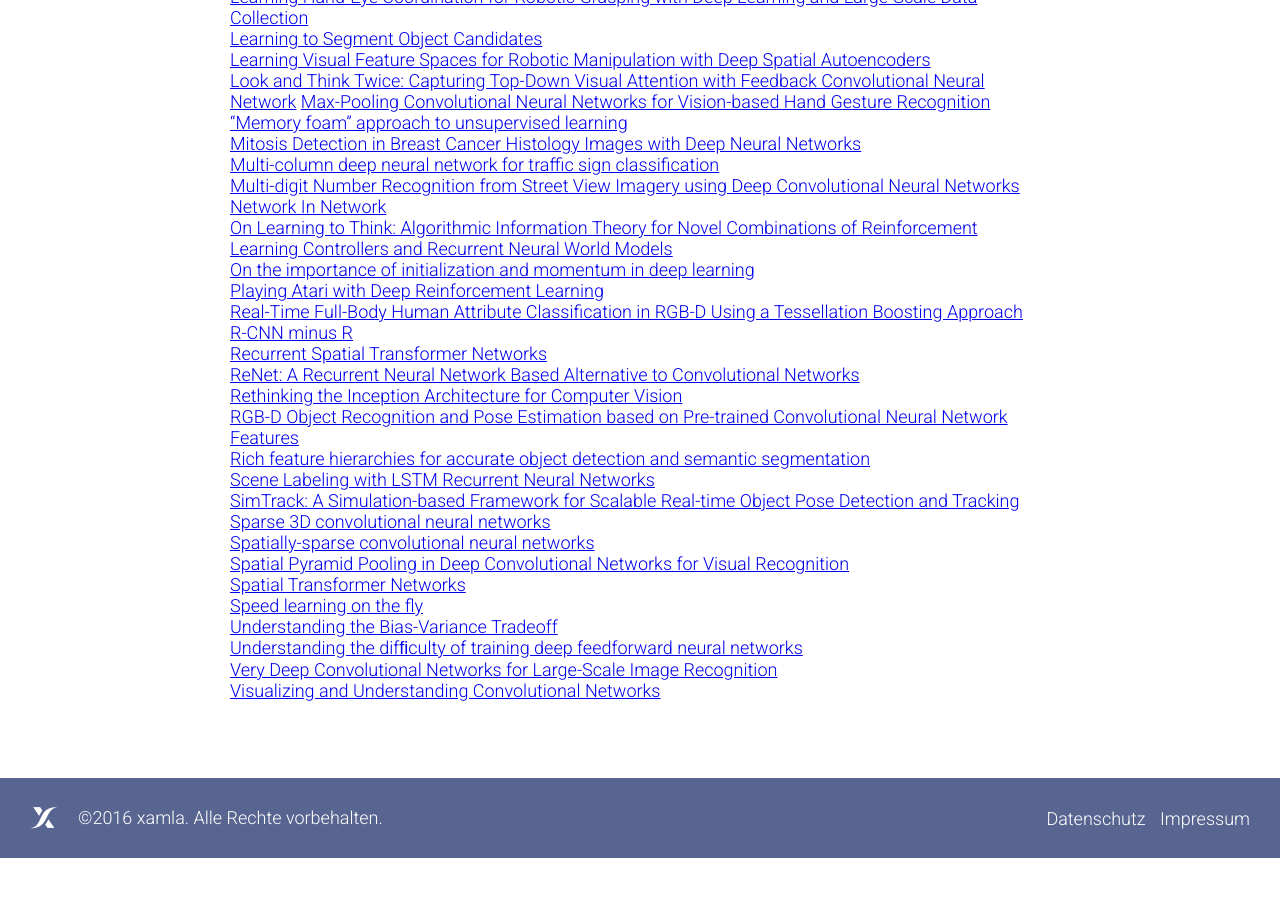
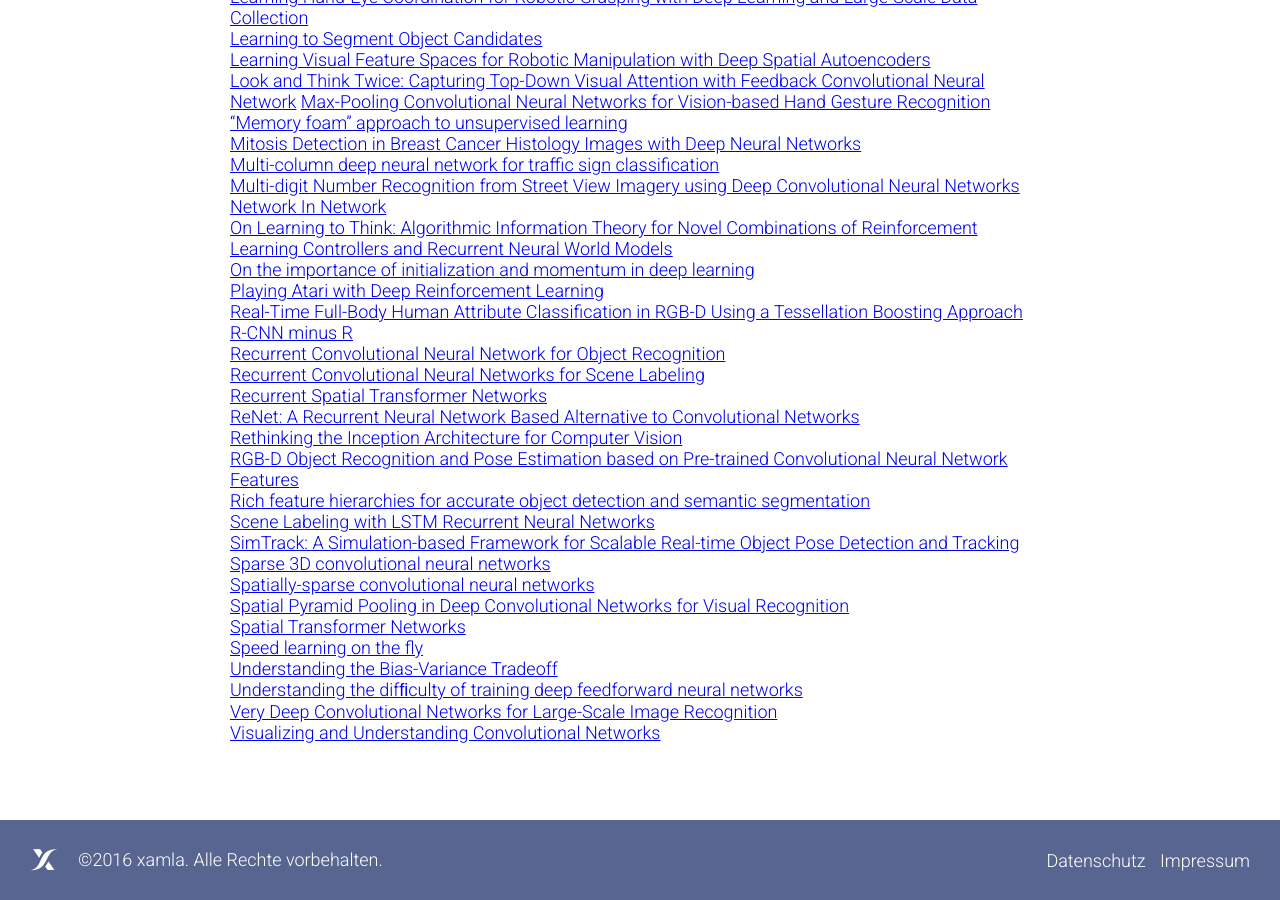
Before and after one commit to Xamla/xamla.github.io, a Jekyll site: the page built from paper-library.md, in a window 1280 px wide and 900 px high, scrolled down 13841 px. Built offline with Jekyll 4.4.1, drawn with Linux system fonts in a browser that asks for light colours; formulas are drawn with MathJax 3; before the commit the page ends 14699 px from its top, so only the background shows below that.

Commit message:
Update paper-library.md

```diff
--- a/paper-library.md
+++ b/paper-library.md
@@ -477,6 +477,8 @@ Winner of the MICCAI 2013 Grand Challenge on Mitosis Detection
 [Playing Atari with Deep Reinforcement Learning](#Atari1) <br />
 [Real-Time Full-Body Human Attribute Classification in RGB-D Using a Tessellation Boosting Approach](#RGB-D Human Attribute Classification) <br />
 [R-CNN minus R](#R-CNN minus R) <br />
+[Recurrent Convolutional Neural Network for Object Recognition](#Recurrent CNNs for object recognition) <br />
+[Recurrent Convolutional Neural Networks for Scene Labeling](#Recurrent CNNs for scene labeling) <br />
 [Recurrent Spatial Transformer Networks](#Recurrent Spatial Transformer Networks) <br />
 [ReNet: A Recurrent Neural Network Based Alternative to Convolutional Networks](#ReNet) <br />
 [Rethinking the Inception Architecture for Computer Vision](#Inception2) <br />
```
